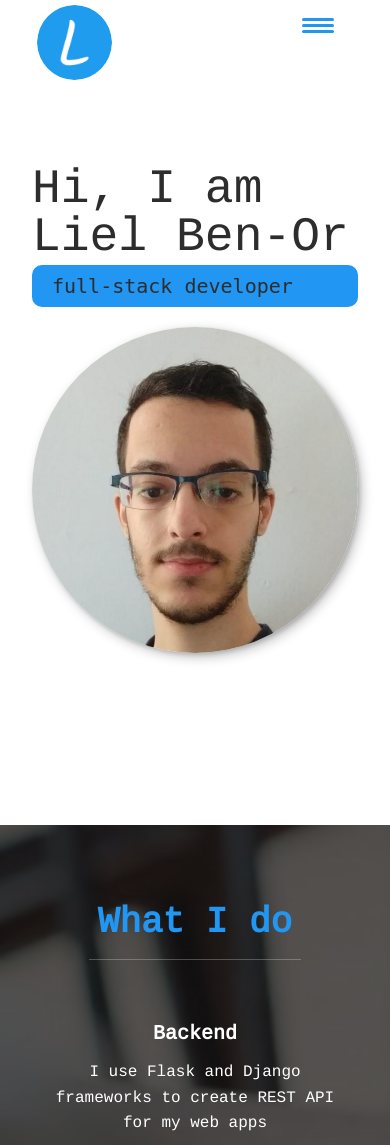
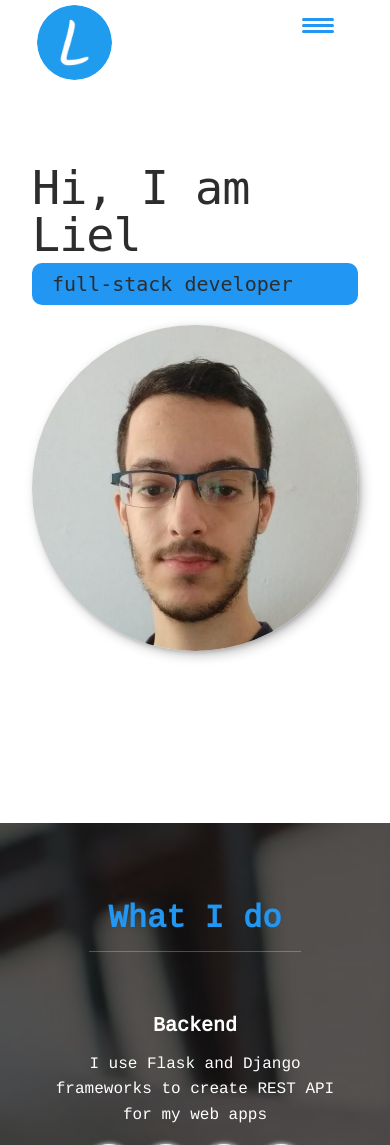
Before and after one commit to Lebnor/Liel-BenOr.github.io, a Flask app: page / in a window 390 px wide. Shown: the top 1145 px of the page. Run offline with Flask 2, Linux system fonts and the light colour scheme; some libraries are stand-ins or nearby versions; some web fonts are replaced.

Commit message:
intro typewriter effect works on mobile the same as desktop

```diff
--- a/static/js/index.js
+++ b/static/js/index.js
@@ -15,51 +15,9 @@
 })();
 
 window.addEventListener("DOMContentLoaded", () => {
-  // intro typewriter effect for mobile
   let isMobile = window.matchMedia(
     "only screen and (max-width: 450px)"
   ).matches;
-
-  if (isMobile) {
-    // we want to cancel intro animations for mobile because they won't fit
-    let children = document.getElementsByClassName("typewriter-container")[0]
-      .children;
-    for (let i = 0; i < children.length; i++) {
-      children[i].innerText = "";
-    }
-
-    let head = "Hi, I am";
-    let sub = " Liel Ben-Or";
-
-    let headElem = document.querySelector("h1.typewriter.head");
-    let subElem = document.querySelector("h1.typewriter.sub");
-
-    // intro header
-    const headTimeout = setInterval(() => {
-      if (head) {
-        const char = head[0];
-        let curText = headElem.textContent.replace("|", "");
-        curText += char;
-        headElem.textContent = curText;
-        head = head.substring(1);
-      } else {
-        clearInterval(headTimeout);
-      }
-    }, 200);
-
-    // intro subtitle
-    const subStartAnimating = setTimeout(() => {
-      const writeToSub = setInterval(() => {
-        if (sub) {
-          const char = sub[0];
-          subElem.textContent = subElem.textContent + char;
-          sub = sub.substring(1);
-        } else {
-          clearInterval(writeToSub);
-        }
-      }, 200);
-    }, 2500);
-  }
 
   // "what i do" section fade-up effect when scrolled into view
   const servicesObserver = new IntersectionObserver(
@@ -90,13 +48,4 @@
 });
 
 // effects on page scroll
-window.onscroll = () => {
-  let a = document.head.scrollTop;
-  let b = document.head.scroll;
-  let c = document.head.scrollHeight;
-
-  if (a > 50) {
-    let h2 = document.querySelectorAll("h2");
-    h2.forEach((element) => (element.style.color = "red"));
-  }
-};
+window.onscroll = () => {};
--- a/static/styles.css
+++ b/static/styles.css
@@ -20,8 +20,8 @@
   --clr-accent: #2196f3;
   /* --clr-accent: #4DD0E1; */
 
-  --fs-h1: 3rem;
-  --fs-h2: 2.25rem;
+  --fs-h1: 2.125rem;
+  --fs-h2: 2rem;
   --fs-h3: 1.25rem;
   --fs-body: 1rem;
 
@@ -36,8 +36,8 @@
 
 @media (min-width: 800px) {
   :root {
-    --fs-h1: 4.5rem;
-    --fs-h2: 3.75rem;
+    --fs-h1: 3.25rem;
+    --fs-h2: 3.5rem;
     --fs-h3: 1.5rem;
     --fs-body: 1.125rem;
   }
@@ -149,11 +149,16 @@
 .typewriter {
   font-weight: 100;
 }
-@media (min-width: 442px) {
+@media (max-width: 600px) {
+  .typewriter {
+    font-size: 12vw;
+  }
+}
 .typewriter {
   font-family: monospace, monospace;
   position: relative;
   width: fit-content;
+  letter-spacing: -1px;
 }
 .typewriter::before,
 .typewriter::after {
@@ -164,12 +169,10 @@
   bottom: 0;
   left: 0;
 }
-  .head::before,
-  .sub::before {
+.typewriter::before {
   background-color: white;
 }
-  .head::after,
-  .sub::after {
+.typewriter::after {
   background-color: black;
   width: 0.09em;
 }
@@ -218,7 +221,7 @@
     color: white;
   }
 }
-}
+
 /* End Typewriter effect */
 
 .greeting {
@@ -513,8 +516,8 @@
 }
 .fade-up-container {
   opacity: 0;
-  transform: translateY(4rem);
-  animation: fade-up 2s ease forwards;
+  transform: translateY(5rem);
+  animation: fade-up 1.5s ease forwards;
   animation-play-state: paused;
 }
 
@@ -524,7 +527,7 @@
   margin: 0 auto;
   opacity: 0;
   transform: translateX(-4rem);
-  animation: fade-right 2s ease forwards;
+  animation: fade-right 1.5s ease forwards;
   animation-play-state: paused;
 }
 
--- a/templates/index.html
+++ b/templates/index.html
@@ -2,9 +2,12 @@
 
 <!-- Introduction -->
 <section class="intro fade-down" id="home">
-  <div class="section__title section__title--intro typewriter-container">
-    <h1 class="typewriter head">Hi, I am</h1>
-    <h1 class="typewriter sub">Liel Ben-Or</h1>
+  <div
+    class="section__title section__title--intro typewriter-container"
+    id="typewriter-container"
+  >
+    <h1 class="typewriter head" id="typewriter-head">Hi, I am</h1>
+    <h1 class="typewriter sub" id="typewriter-sub">Liel Ben-Or</h1>
   </div>
   <p class="section__subtitle section__subtitle--intro">full-stack developer</p>
   <img
```
Also changed, not shown: 1 other file. Lines whose indentation alone changed are shown as unchanged.
